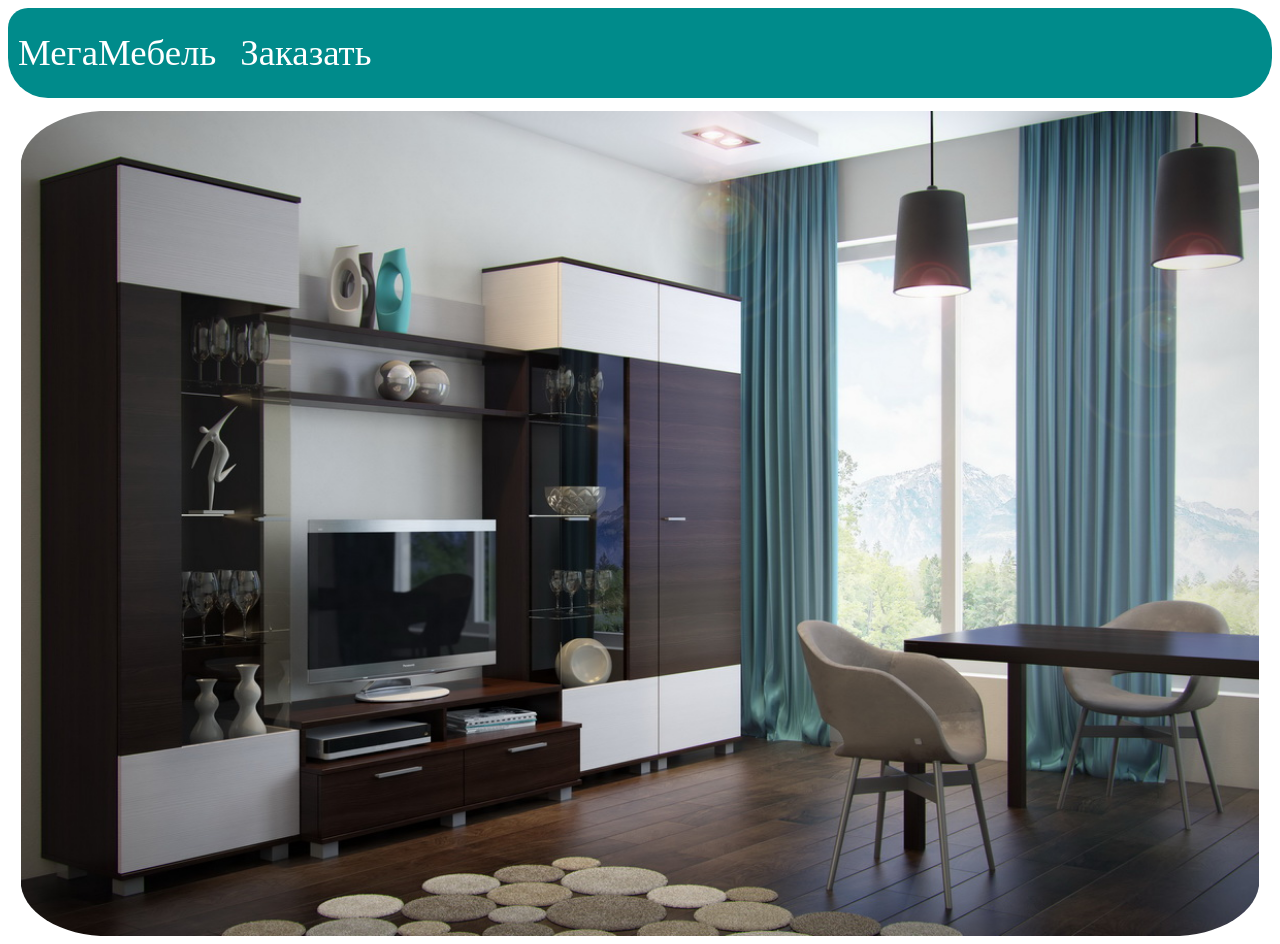
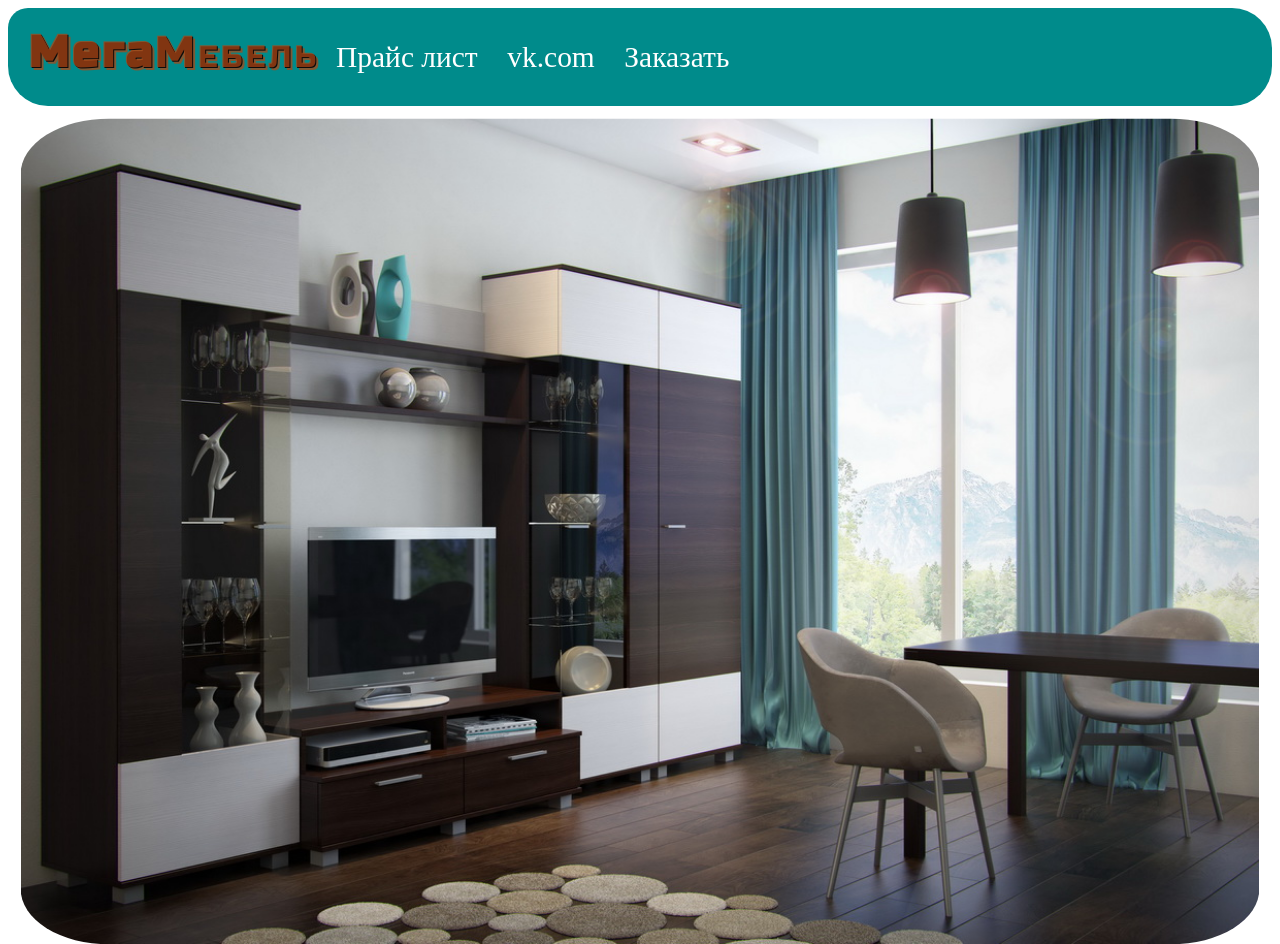
Before and after one commit to Kulakov1Dima/html-website-for-furniture-business, a plain HTML site: page index.html in a window 1280 px wide. Drawn offline with Linux system fonts and the light colour scheme.

Commit message:
add logo

```diff
--- a/index.html
+++ b/index.html
@@ -3,10 +3,45 @@
 		<meta http-equiv="Content-Type" content="text/html; charset=utf-8" />
 		<title>МегаМебель | Мебель в Пензе</title>
 		<style type="text/css">
+@import url(https://fonts.googleapis.com/css?family=Russo+One);
+			.logotype4 {
+    			position: relative;
+    			color: #af4514b8;
+    			letter-spacing: 3px;
+    			display: inline-block;
+    			line-height: 3vh;
+   		 		font-size: 3.5vw;
+    			font-family: 'Russo One', sans-serif;
+    			font-variant: small-caps;
+    			transition: color 0.3s ease-in-out;
+    			text-shadow: 1px 1px #0b0b0b, 3px 3px;
+    			margin-bottom: 20px;
+			}
+			.logotype4 b {
+    			font-variant: normal;
+			}
+			.logotype4 div {
+    			position: absolute;
+    			font-size: 3vw;
+    			text-shadow: 1px 1px #fffcf5;
+    			transition: all 0.3s ease-in-out;
+    			letter-spacing: 0;
+    			left: 0;
+    			white-space: nowrap;
+    			transform: translateX(0);
+			}
+
+			.logotype4:hover div {
+    			left: 100%;
+    			transform: translateX(-100%);
+			}
+
+\\\\\\\\\\\\\\\\\\\\\\\\\\\\\\\\\\\\\\\\\\\\\\\\\\\\\\
 			#nav_main {
 				display:inline-block;
 				padding: 15px 10px;
-				font-size: 2.3rem;
+				background-color: #008b1e;
+				font-size: 3vw;
 				color: white;
 			}
 
@@ -32,11 +67,11 @@
 
 			nav a {
 				display:block;
-				padding:1px 10px;
+				padding:1vw 1vw;
 				color:#FFF;
 				font-family: 'Times New Roman';
-				font-size: 2.3rem;
-				line-height: 11vh;
+				font-size: 2.3vw;
+				line-height: 9vh;
 				border-radius: 20px 40px 20px 40px;
 				border-color: none;
 				text-decoration:none;
@@ -84,7 +119,7 @@
   					border-radius: 45%;
   					padding: 1.4644em;
   					background: #000000;
-  					opacity: 0.85;
+  					opacity: 0.6;
   					display: none;
 				}
 
@@ -104,7 +139,7 @@
 
 				#vk{
 					position: fixed;
-  					top: 12vw;
+  					top: 15vw;
   					left: 2vw;
 					padding: 5px;
 					border-radius: 18px;
@@ -145,7 +180,7 @@
 				#bay {
 					position: fixed;
   					top: 27vw;
-  					left: 6vw;
+  					left: 2vw;
 					padding: 5px;
 					border-radius: 18px;
 					background-color: #d76d17;
@@ -197,8 +232,12 @@
 	<body>
 
 		<nav>
-			<li id = "nav_main">МегаМебель</li>
-			<li id = "nav_link"><a>Заказать</a></li>
+			<li id = "nav_main" class="logotype4" style="padding-left:20px;">
+				<b>Мега</b>Мебель
+			</li>
+			<li id = "nav_link"><a href="https://disk.yandex.ru/i/NFhp3HDIbG_hrA">Прайс лист</a></li>
+			<li id = "nav_link"><a href="https://vk.com/nikitaandreykin">vk.com</a></li>
+			<li id = "nav_link"><a href="https://vk.com/nikitaandreykin">Заказать</a></li>
 		</nav>
 
 		<div id = "mobile_menu" onclick="viewMenu()">
@@ -214,7 +253,7 @@
 				<div id="some_mobile_menu"></div>
 				<div id="mobile_header">МегаМебель в Пензе</div>
 				<a id="vk" href="https://vk.com/nikitaandreykin">vk.com</a>
-				<a id="price" href="">Прайс лист</a>
+				<a id="price" href="https://disk.yandex.ru/i/NFhp3HDIbG_hrA">Прайс лист</a>
 				<a id="bay" href="">Заказать</a>
 			</div>
 			<img src = "Обложка.jpg" width = "98%" class = "round">
```
